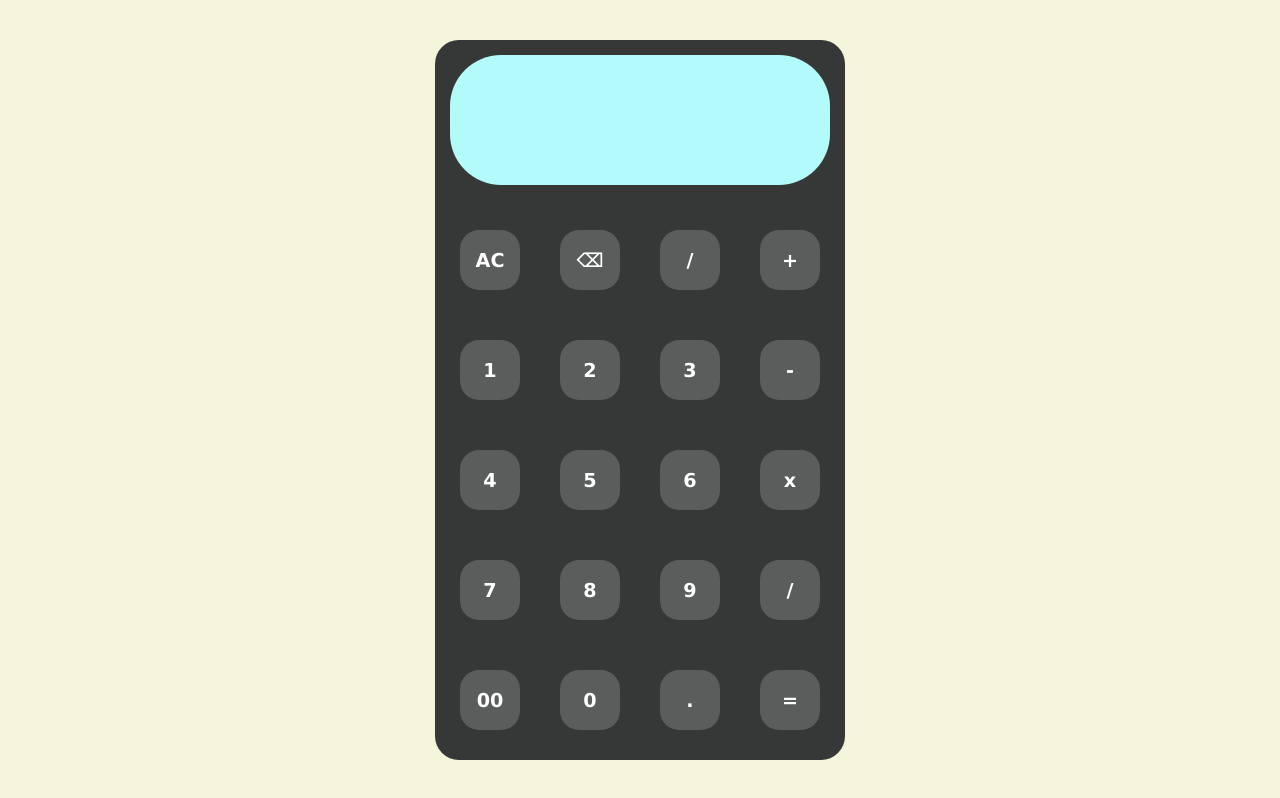
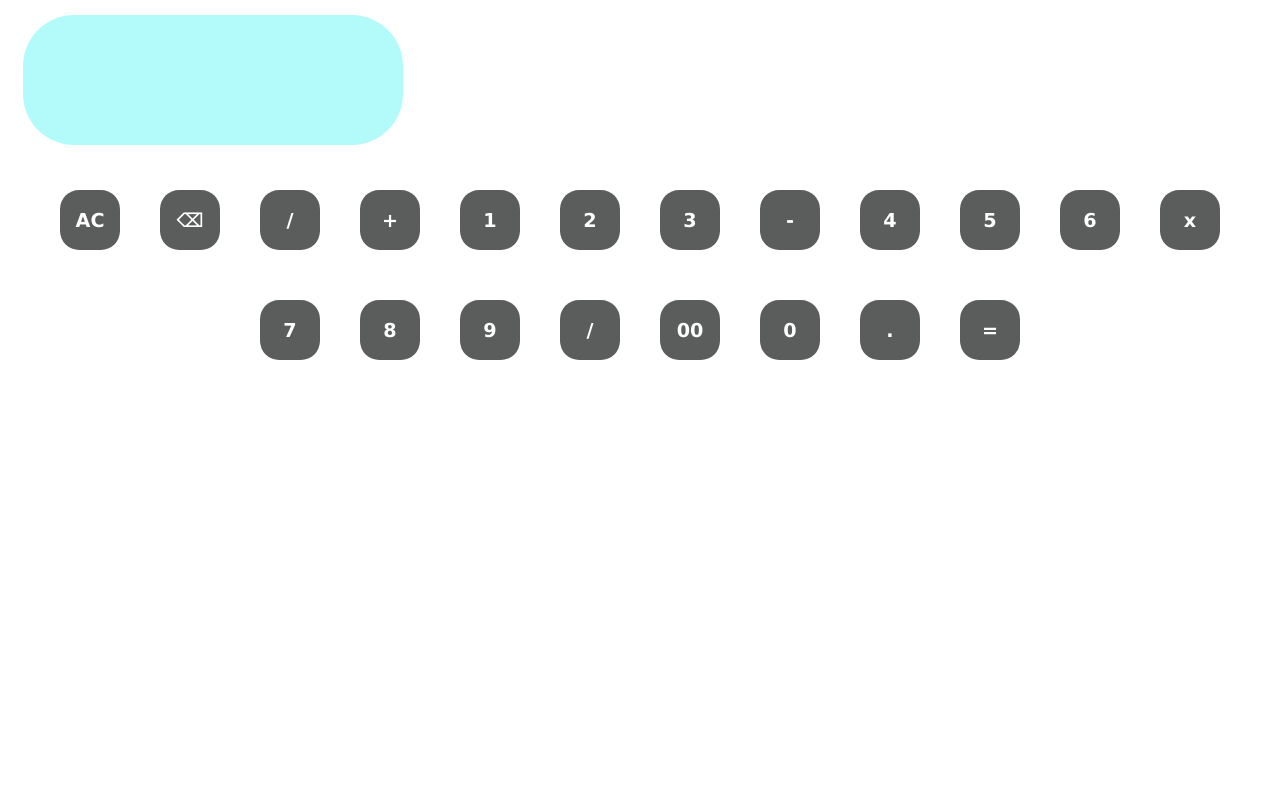
Before and after one commit to NIVETHVM/mini-projects, a plain HTML site: page index.html in a window 1280 px wide. Drawn offline with Linux system fonts and the light colour scheme.

Commit message:
Update style.css

```diff
--- a/style.css
+++ b/style.css
@@ -1,24 +1,4 @@
-* {
-    padding: 0px;
-    margin: 0px;
-}
 
-body {
-    display: flex;
-    justify-content: center;
-    align-items: center;
-    background-color: beige;
-    height: 100vh;
-}
-
-.calcbody {
-    background-color: rgb(54, 55, 55);
-    width: 410px;
-    height: 720px;
-    border-radius: 1.5em;
-    /* display: flex;
-    justify-content: center; */
-}
 .screen {
     background-color: rgb(179, 251, 251);
     width: 380px;
```
